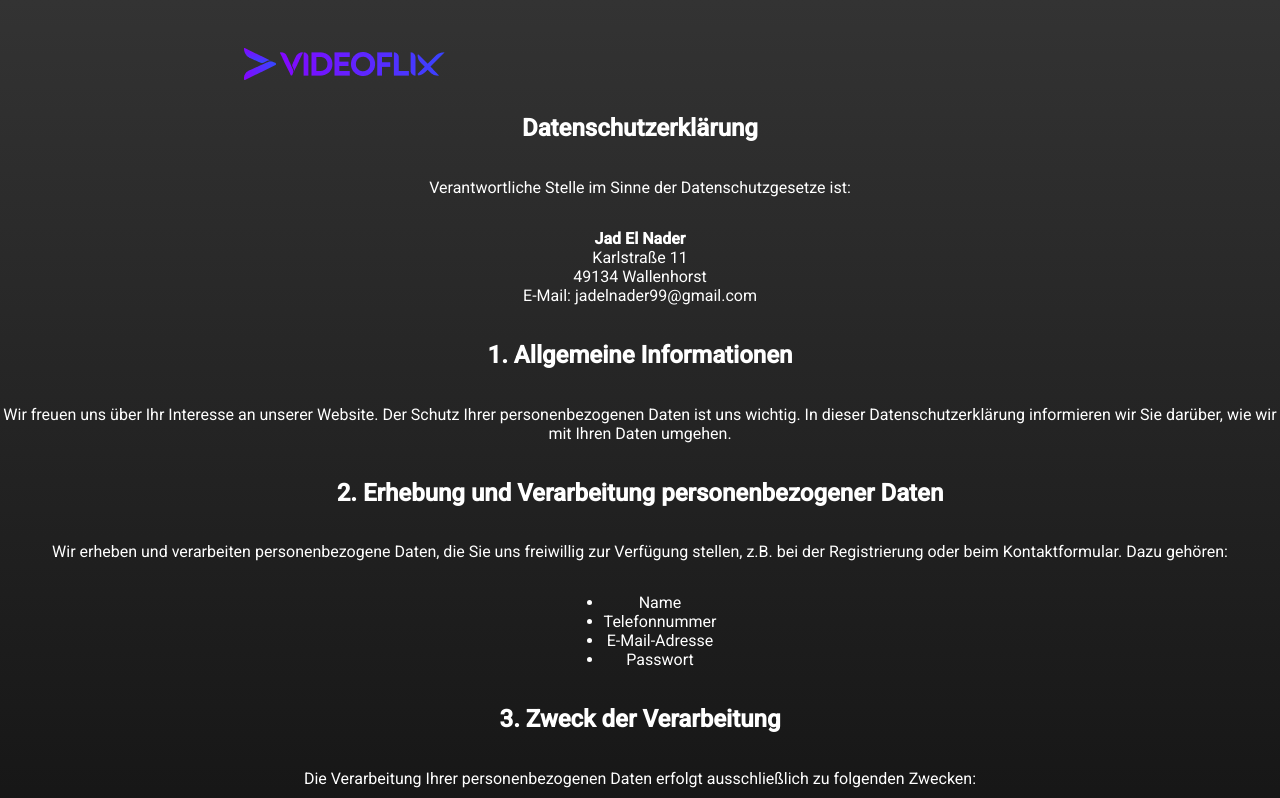
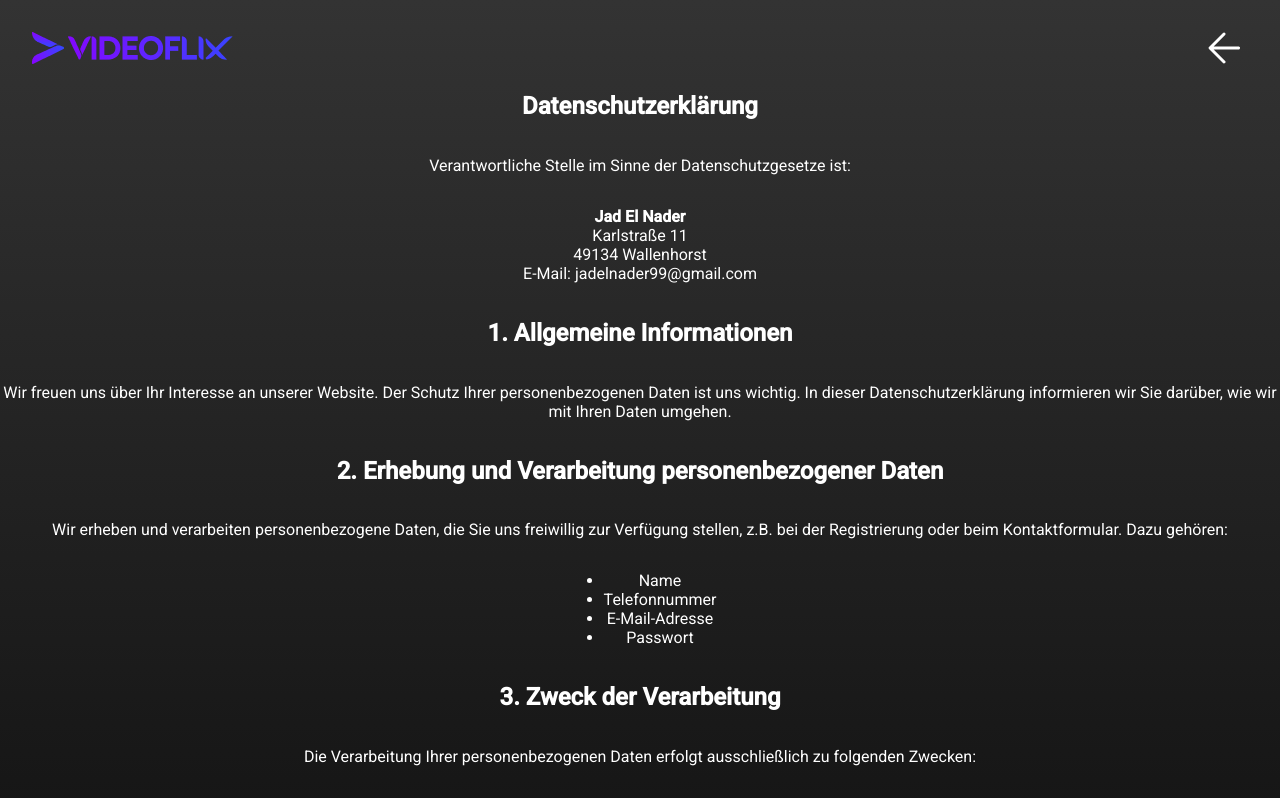
Before and after one commit to Jad134/videoflix-frontend, an Angular app: page /data-protection in a window 1280 px wide. Shown: the top 798 px of the page. Built offline with nearby package versions, Linux system fonts and the light colour scheme.

Commit message:
style impressum and datenschutz

```diff
--- a/src/app/legals/data-protection/data-protection.component.html
+++ b/src/app/legals/data-protection/data-protection.component.html
@@ -1,5 +1,8 @@
 <section>
-    <app-login-header [hideLogInButton]="hideLogInButton"></app-login-header>
+    <div class="header">
+        <img class="header-img" (click)="goBack()" src="../../../assets/img/Logo.png" alt="" >
+        <img class="header-img" (click)="goBack()" src="../../../assets/img/arrow_back.png" alt="">
+    </div>
 
     <div>
         <div class="container">
--- a/src/app/legals/data-protection/data-protection.component.scss
+++ b/src/app/legals/data-protection/data-protection.component.scss
@@ -21,3 +21,15 @@ section{
     position: absolute;
     bottom: 0;
 }
+
+.header{
+    display: flex;
+    align-items: center;
+    justify-content: space-between;
+    padding-inline: 32px;
+    padding-top: 24px;
+}
+
+.header-img{
+    cursor: pointer;
+}
--- a/src/app/legals/data-protection/data-protection.component.ts
+++ b/src/app/legals/data-protection/data-protection.component.ts
@@ -12,4 +12,7 @@ import { LoginFooterComponent } from "../../login-page/login-footer/login-footer
 export class DataProtectionComponent {
   hideLogInButton = true;
 
+  goBack(){
+    window.history.back()
+  }
 }
--- a/src/app/legals/impressum/impressum.component.html
+++ b/src/app/legals/impressum/impressum.component.html
@@ -1,5 +1,8 @@
 <section>
-    <app-login-header [hideLogInButton]="hideLogInButton"></app-login-header>
+    <div class="header">
+        <img class="header-img" (click)="goBack()" src="../../../assets/img/Logo.png" alt="" >
+        <img class="header-img" (click)="goBack()" src="../../../assets/img/arrow_back.png" alt="">
+    </div>
     <div>
         <div class='impressum'>
             <h1>Impressum</h1>
--- a/src/app/legals/impressum/impressum.component.scss
+++ b/src/app/legals/impressum/impressum.component.scss
@@ -20,3 +20,15 @@ a{
     text-decoration: underline;
     color: white;
 }
+
+.header{
+    display: flex;
+    align-items: center;
+    justify-content: space-between;
+    padding-inline: 32px;
+    padding-top: 24px;
+}
+
+.header-img{
+    cursor: pointer;
+}
--- a/src/app/legals/impressum/impressum.component.ts
+++ b/src/app/legals/impressum/impressum.component.ts
@@ -12,4 +12,7 @@ import { LoginFooterComponent } from "../../login-page/login-footer/login-footer
 export class ImpressumComponent {
   hideLogInButton: boolean = true;
 
+  goBack(){
+    window.history.back()
+  }
 }
--- a/src/app/main-page/videos/responsive-videos.components.scss
+++ b/src/app/main-page/videos/responsive-videos.components.scss
@@ -155,6 +155,11 @@
         padding-inline: 24px;
         margin-block-end: 0.83em;
     }
+
+    .footer{
+        justify-content: center;
+        padding-top: 32px;
+    }
 }
 
 @media(max-width: 500px) {
--- a/src/app/main-page/videos/videos.component.html
+++ b/src/app/main-page/videos/videos.component.html
@@ -50,7 +50,13 @@
                 </div>
             </div>
         </ng-container>
-        <div class="margin-end"></div>
+        <div class="footer">
+            <div class="legal-links-container">
+                <a (click)="routeToDataProtection()">Datenschutz</a>
+                <a (click)="routeToImpressum()">Impressum</a>
+            </div>
+
+        </div>
     </div>
 
 
--- a/src/app/main-page/videos/videos.component.scss
+++ b/src/app/main-page/videos/videos.component.scss
@@ -403,8 +403,22 @@ section {
     animation: pop 0.3s ease-in-out;
 }
 
-.margin-end {
-    margin-bottom: 120px;
+.footer{
+    width: 100%;
+    display: flex;
+    justify-content: flex-end;
+}
+
+.legal-links-container{
+    display: flex;
+    gap: 32px;
+
+    >a{
+        font-size: 18px;
+        text-decoration: none;
+        color: white;
+        cursor: pointer;
+    }
 }
 
 
--- a/src/app/main-page/videos/videos.component.ts
+++ b/src/app/main-page/videos/videos.component.ts
@@ -2,6 +2,7 @@ import { Component, ElementRef, HostListener, OnInit, ViewChild, inject, } from
 import { VideoService } from '../../services/video.service';
 import { CommonModule } from '@angular/common';
 import { MatIconModule } from '@angular/material/icon'
+import { Router } from '@angular/router';
 
 @Component({
   selector: 'app-videos',
@@ -11,6 +12,7 @@ import { MatIconModule } from '@angular/material/icon'
   styleUrls: ['./videos.component.scss', './responsive-videos.components.scss'],
 })
 export class VideosComponent {
+constructor(private router: Router){}
 
   expandedVideoElement: HTMLVideoElement | null = null;
   expandedVideoSrc: string | null = null;
@@ -393,4 +395,20 @@ export class VideosComponent {
     }
   }
 
+
+  /**
+   * Route to Data protection
+   */
+  routeToDataProtection(){
+    this.router.navigate(['data-protection'])
+  }
+
+
+  /**
+   * Route to Impressum
+   */
+  routeToImpressum(){
+    this.router.navigate(['impressum'])
+  }
+
 }
```
